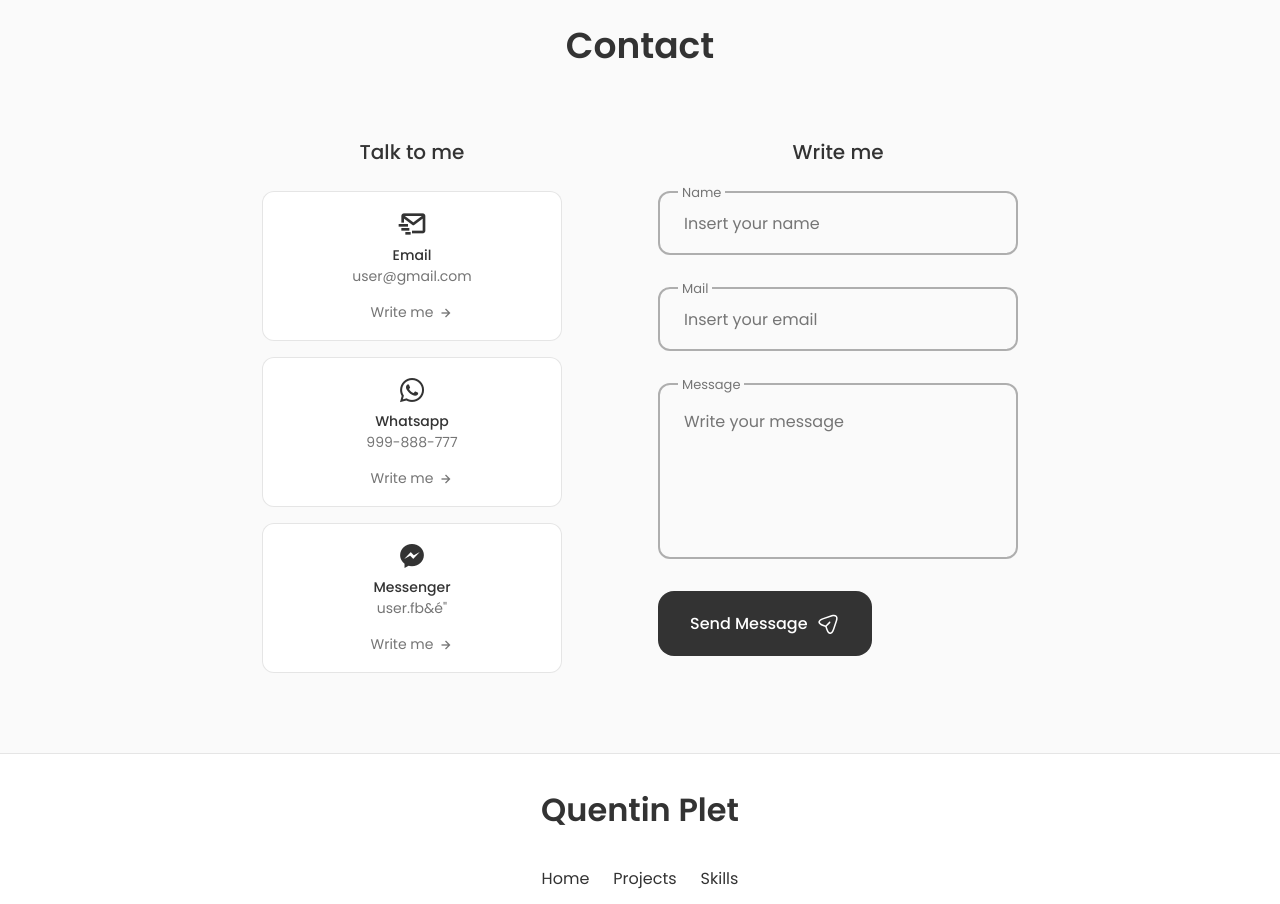
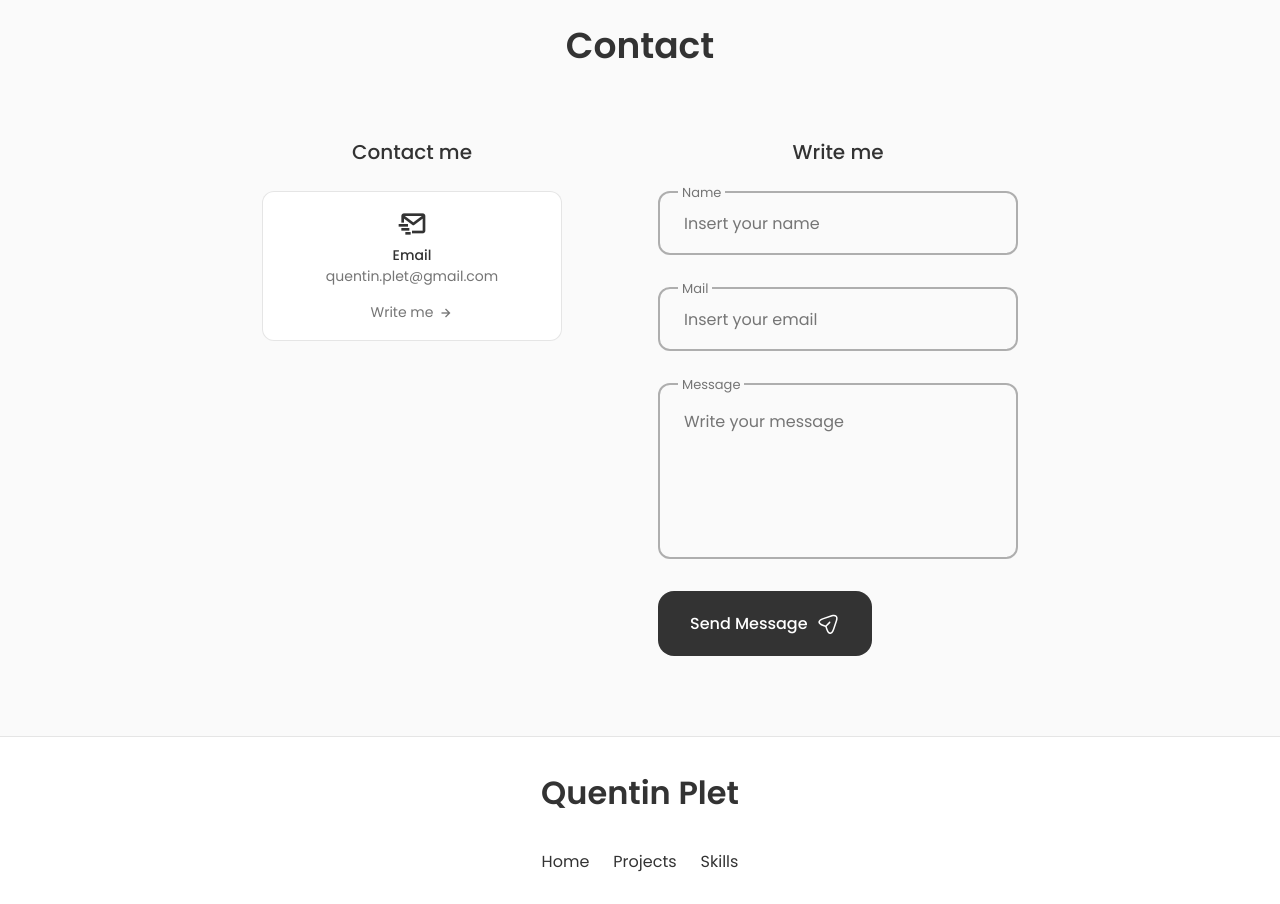
Before and after one commit to quentinplet/react-portfolio-website, a React (Vite) app: page / in a window 1280 px wide. Shown: the part 2380-3284 px from the top of the page. Built offline with nearby package versions, Linux system fonts and the light colour scheme.

Commit message:
💄 Update Contact and ScrollDown Components

```diff
--- a/src/components/Contact/Contact.jsx
+++ b/src/components/Contact/Contact.jsx
@@ -33,17 +33,17 @@ const Contact = () => {
 
       <div className="contact__container container grid">
         <div className="contact__content">
-          <h3 className="contact__title">Talk to me</h3>
+          <h3 className="contact__title">Contact me</h3>
 
           <div className="contact__info">
             <div className="contact__card">
               <i className="bx bx-mail-send contact__card-icon"></i>
 
               <h3 className="contact__card-title">Email</h3>
-              <span className="contact__card-data">user@gmail.com</span>
+              <span className="contact__card-data">quentin.plet@gmail.com</span>
 
               <a
-                href="mailto:examplemail@gmail.com"
+                href="mailto:quentin.plet@gmail.com"
                 className="contact__button"
               >
                 Write me{" "}
@@ -51,7 +51,7 @@ const Contact = () => {
               </a>
             </div>
 
-            <div className="contact__card">
+            {/* <div className="contact__card">
               <i className="bx bxl-whatsapp contact__card-icon"></i>
 
               <h3 className="contact__card-title">Whatsapp</h3>
@@ -76,7 +76,7 @@ const Contact = () => {
                 Write me{" "}
                 <i className="bx bx-right-arrow-alt contact__button-icon"></i>
               </a>
-            </div>
+            </div> */}
           </div>
         </div>
 
--- a/src/components/Home/ScrollDown.jsx
+++ b/src/components/Home/ScrollDown.jsx
@@ -4,7 +4,7 @@ import styled from "styled-components";
 const ScrollDown = () => {
   return (
     <ScrollDownStyled className="home__scroll">
-      <a href="#about" className="home__scroll-button button--flex">
+      <a href="#portfolio" className="home__scroll-button button--flex">
         <svg
           width="32px"
           height="32px"
```
